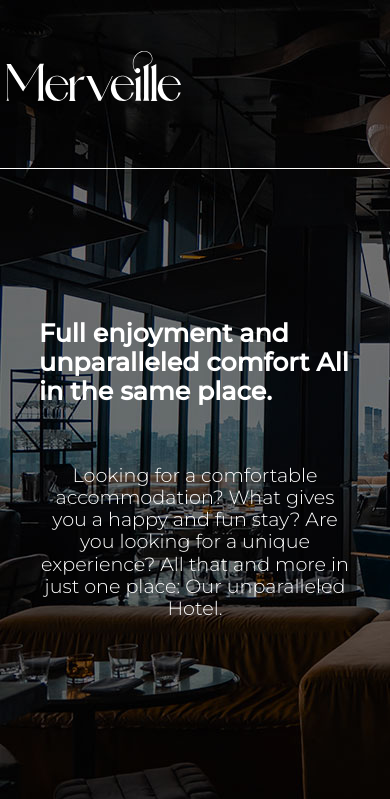
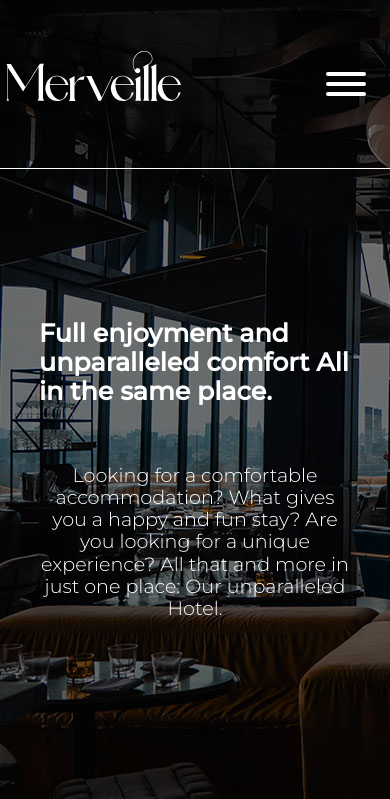
Before and after one commit to eddiedibs/django-merveille, a Django app: page / in a window 390 px wide. Shown: the top 799 px of the page. Run offline with Django 3.2, Linux system fonts and the light colour scheme.

Commit message:
Small bug fix

```diff
--- a/django_proj_2/hotel/static/hotel/css/main.css
+++ b/django_proj_2/hotel/static/hotel/css/main.css
@@ -361,6 +361,15 @@ body{
 
 
 
+    .burger{
+        display: block;
+        position: absolute;
+        right: 10vw;
+        transition: all 0.3s ease;
+    }
+
+
+
 
 
 
```
